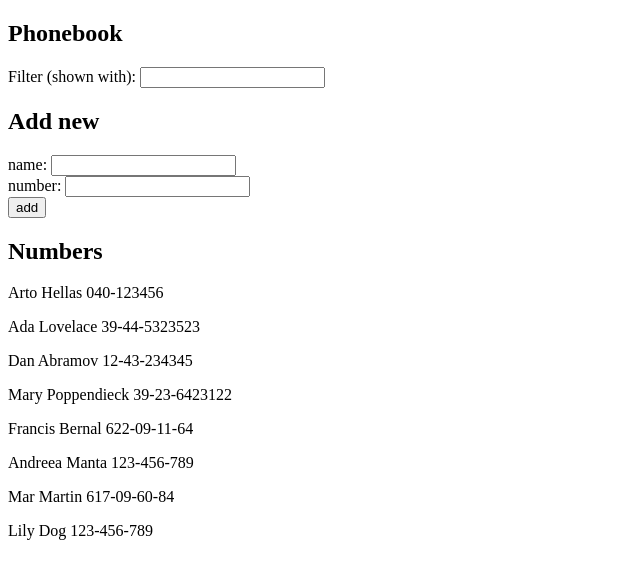
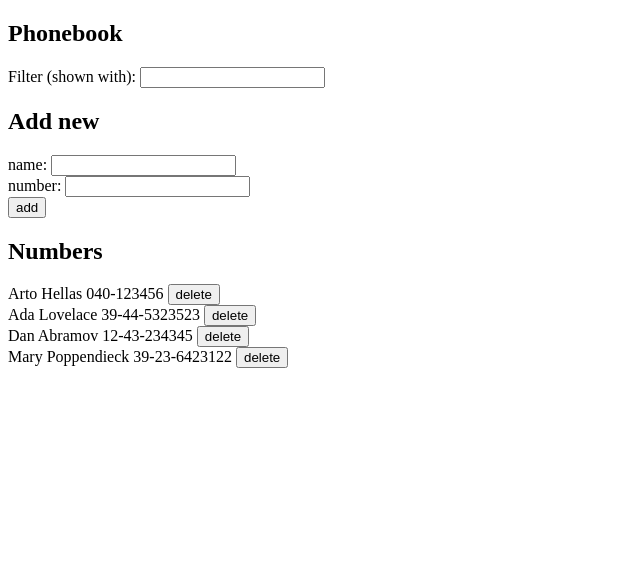
Before and after one commit to FrancisDeea/course-full-stack-open-2023, a React (Create React App) app in the folder part2/phonedirectory/: page / in a window 1280 px wide. Shown: the top 578 px of the page, without its empty margins (0-640 px from the left). Built offline with nearby package versions, Linux system fonts and the light colour scheme; data requests are answered from the project's data file.

Commit message:
feat: this is exercise 2.17

```diff
--- a/part2/phonedirectory/db.json
+++ b/part2/phonedirectory/db.json
@@ -19,26 +19,6 @@
       "name": "Mary Poppendieck",
       "number": "39-23-6423122",
       "id": 4
-    },
-    {
-      "name": "Francis Bernal",
-      "number": "622-09-11-64",
-      "id": 5
-    },
-    {
-      "name": "Andreea Manta",
-      "number": "123-456-789",
-      "id": 6
-    },
-    {
-      "name": "Mar Martin",
-      "number": "617-09-60-84",
-      "id": 7
-    },
-    {
-      "name": "Lily Dog",
-      "number": "123-456-789",
-      "id": 8
     }
   ]
 }
--- a/part2/phonedirectory/src/App.js
+++ b/part2/phonedirectory/src/App.js
@@ -14,6 +14,14 @@ const App = () => {
   const numbersToShow = filter
     ? persons.filter(person => person.name.toLowerCase().includes(filter.toLowerCase()))
     : persons
+
+  const handleClickDelete = (id) => {
+    if (window.confirm("Are you sure you want to delete this person?")) {
+      services.removePerson(id)
+        .then(() => setPersons(persons.filter(p => p.id !== id)))
+        .catch(error => console.log(error))
+    }
+  }
 
   const handleChangeFilter = (event) => {
     setFilter(event.target.value)
@@ -68,7 +76,7 @@ const App = () => {
       />
 
       <h2>Numbers</h2>
-      <Persons persons={numbersToShow} />
+      <Persons persons={numbersToShow} onclick={handleClickDelete} />
 
     </div>
   )
--- /dev/null
+++ b/part2/phonedirectory/src/components/Button.js
@@ -0,0 +1,3 @@
+const Button = ({ value, onclick, id }) => <button onClick={() => onclick(id)}>{value}</button>
+
+export default Button;
--- a/part2/phonedirectory/src/components/Persons.js
+++ b/part2/phonedirectory/src/components/Persons.js
@@ -1,7 +1,17 @@
-const Persons = ({ persons }) => (
+import Button from './Button'
+
+const Persons = ({ persons, onclick }) => (
     <>
         {
-            persons.map(person => <p key={person.name}>{person.name} {person.number}</p>)
+            persons.map(person => {
+                return (
+                    <div key={person.name}>
+                        <span>{person.name} {person.number}</span>
+                        {" "}
+                        <Button value="delete" onclick={onclick} id={person.id} />
+                    </div>
+                )
+            })
         }
     </>
 )
--- a/part2/phonedirectory/src/services/persons.js
+++ b/part2/phonedirectory/src/services/persons.js
@@ -11,4 +11,9 @@ const createPerson = (newPerson) => {
     return request.then(response => response.data)
 }
 
-export default { getAll, createPerson }
+const removePerson = (id) => {
+    const request = axios.delete(`${baseUrl}/${id}`);
+    return request.then(response => response.data)
+}
+
+export default { getAll, createPerson, removePerson }
```
